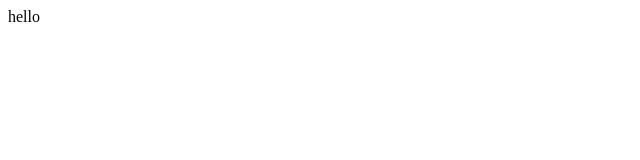
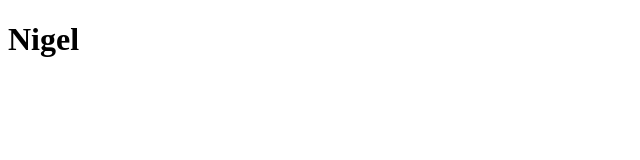
Before and after one commit to NigelSimon20/second, a plain HTML site: page index.html in a window 1280 px wide. Shown: the whole page, without its empty margins (0-640 px from the left). Drawn offline with Linux system fonts and the light colour scheme.

```diff
--- a/index.html
+++ b/index.html
@@ -6,6 +6,6 @@
     <title>Document</title>
 </head>
 <body>
-    hello
+    <h1>Nigel</h1>
 </body>
 </html>
```
